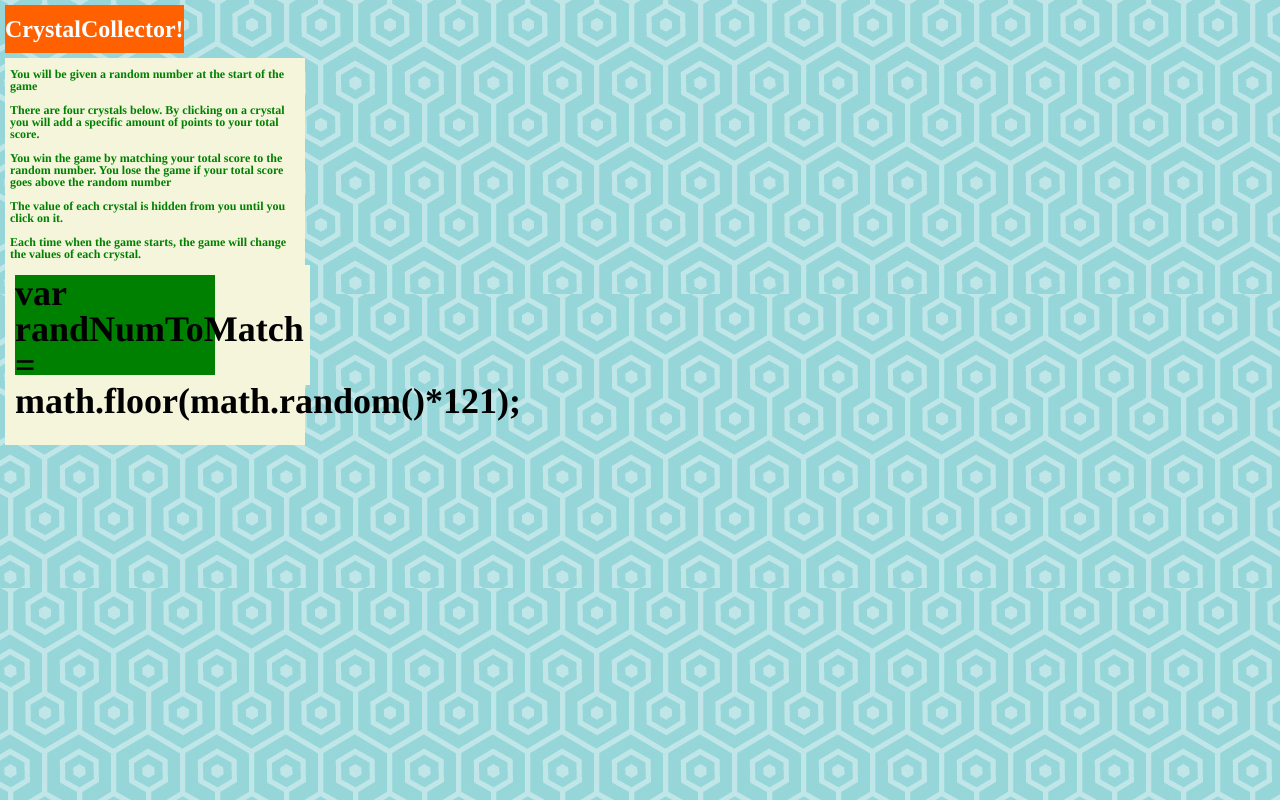
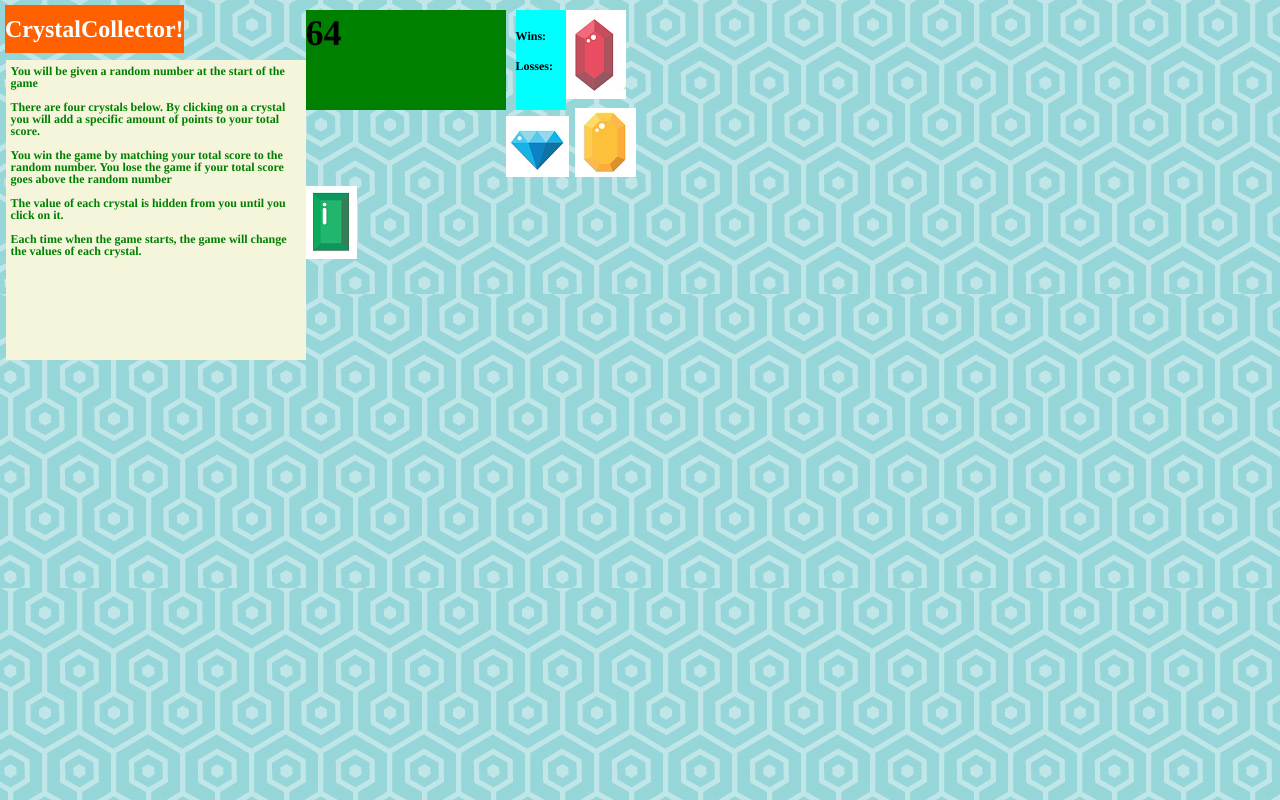
Before and after one commit to kburnssr/unit-4-game, a plain HTML site: page index.html in a window 1280 px wide. Drawn offline with nearby package versions, Linux system fonts and the light colour scheme.

Commit message:
Almost have all of the html in place

```diff
--- a/assets/css/style.css
+++ b/assets/css/style.css
@@ -37,47 +37,64 @@ header div {
   color: #fff;
   box-sizing: border-box;
 }
-
 h1{
+  margin-top: 5px;
   float: left;
-  padding: 0px;
+  padding-top: 0px;
   background-color: green;
   color: black;
   font-size: 36px;
   height: 100px;
   width: 200px;
 }
-/*
-nav a {
+div{
+  margin-top: 55px;
+  margin-left: -178px;
   float: left;
-  padding: 10px;
-  text-decoration: none;
-}
-*/
-div{
-  margin-top: 5px;
-  margin-bottom: 50px;
-  float: left;
-  padding: 10px 5px;
+  padding: 5px 5px;
   background-color: beige;
   color: green;
   font-size: 50%;
-  padding-top: 10px;
   width: 300px;
+  height: 300px;
 }
 #randNumToMatch {
-  padding-top: 10px;
+  margin-top: 500;
+  padding-top: 5px;
   max-width: 300px;
   color: black;
-  font-size: 100%;
+  font-size: 36;
   background-color: green;
 }
-/*h1 {
-  margin-top: 0;
-  padding: 20px 0;
-  border-bottom: solid 1px;
+#wins {
+  float: left;
+  margin-top: 5px;
+  margin-left: 10px;
+  padding-top: 20px;
+  padding: -10px;
+  text-decoration: none;
+  background-color: cyan;
+  width: 50px;
+  height: 50px;
+  color: black;
+  font-size: 50%;
 }
-*/
+#losses {
+  float: left;
+  margin-top: 55px;
+  margin-left: -50px;
+  padding: -10px;
+  text-decoration: none;
+  background-color: cyan;
+  width: 50px;
+  height: 50px;
+  color: black;
+  font-size: 50%;
+}
+img{
+   margin-top:  5px;
+   margin-left: 0px;
+}
 /*
 section img {
   float: left;
--- a/index.html
+++ b/index.html
@@ -21,20 +21,36 @@
         <p>You win the game by matching your total score to the random number. You lose the game if your total score
             goes above the random number</p><br>
         <p>The value of each crystal is hidden from you until you click on it.</p><br>
-        <p>Each time when the game starts, the game will change the values of each crystal.</p>
-    <div>
-        <h1>
-            var randNumToMatch = math.floor(math.random()*121);
-        </h1>
-<!-- Added link to the jQuery Library -->
+        <p>Each time when the game starts, the game will change the values of each crystal.</p><br><br>
+    </div>
+    <h1 id="randNumToMatch"></h1>
+    <a id="wins">
+        Wins:
+    </a>
+    <b id="losses">
+        Losses:
+    </b>
+    <c>
+        <img id = "red" src = "./assets/images/red.png">
+        <img id = "blue" src = "./assets/images/blue.png">
+        <img id = "yellow" src = "./assets/images/yellow.png">
+        <img id = "green" src = "./assets/images/green.png">
+    </c>
+
+                    <!-- Added link to the jQuery Library -->
 <script src="https://cdnjs.cloudflare.com/ajax/libs/jquery/3.2.1/jquery.min.js"></script>
 <script type="text/javascript">
-    var randNumToMatch = math.floor(math.random()*121);
-            if(randNumToMatch >= 19 && randNumToMatch <= 120){
-                numToMatch;
-            }
-        console.log(numToMatch);
-        </script>
+    var wins = 0;
+    var losses = 0;
+
+    $("#wins").text();
+    var n = Math.floor(Math.random()*121);
+    if(n >= 19 && n <= 120){
+        $('#randNumToMatch').text(n);
+    }
+        console.log('randNumToMatch');
+
+       </script>
 
 
     <!-- Optional JavaScript -->
```
